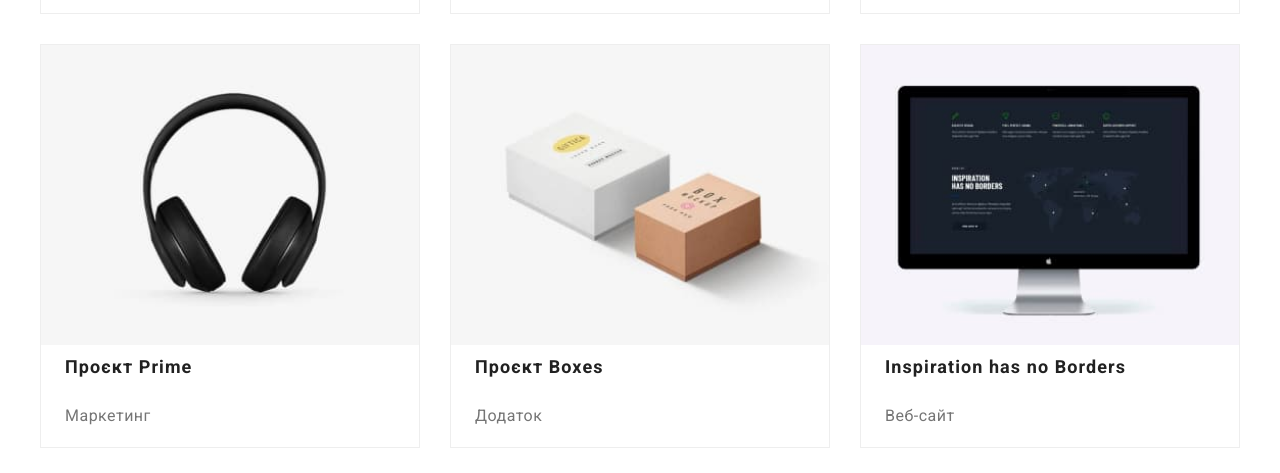
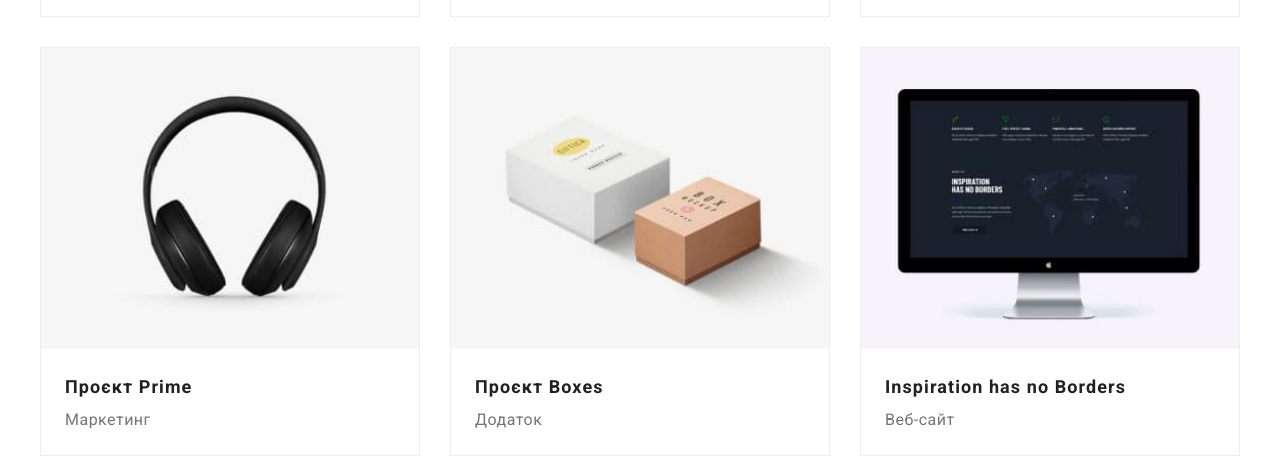
Before and after one commit to AlexandrHaiduk/goit-markup-hw-03, a plain HTML site: page portfolio.html in a window 1280 px wide. Shown: the part 653-1126 px from the top of the page. Drawn offline with Linux system fonts and the light colour scheme.

Commit message:
margins fixed one more time

```diff
--- a/css/styles.css
+++ b/css/styles.css
@@ -26,7 +26,8 @@ ul {
 
 h1,
 h2,
-h3 {
+h3,
+p {
   margin: 0;
 }
 
@@ -175,6 +176,7 @@ header {
   font-weight: 700;
   letter-spacing: 0.03em;
   text-transform: uppercase;
+  margin-bottom: 10px;
 }
 
 .advantage-description {
@@ -346,6 +348,7 @@ header {
   flex-wrap: wrap;
   justify-content: space-between;
   gap: 30px;
+  font-size: 0;
 }
 
 .project-list .item {
@@ -355,6 +358,7 @@ header {
 
 .project-image {
   width: 100%;
+  margin-bottom: 20px;
 }
 
 .project-name {
@@ -372,6 +376,7 @@ header {
   letter-spacing: 0.03em;
   color: var(--secondary-text-color);
   margin-left: 24px;
+  margin-bottom: 20px;
 }
 
 .current.link {
```
